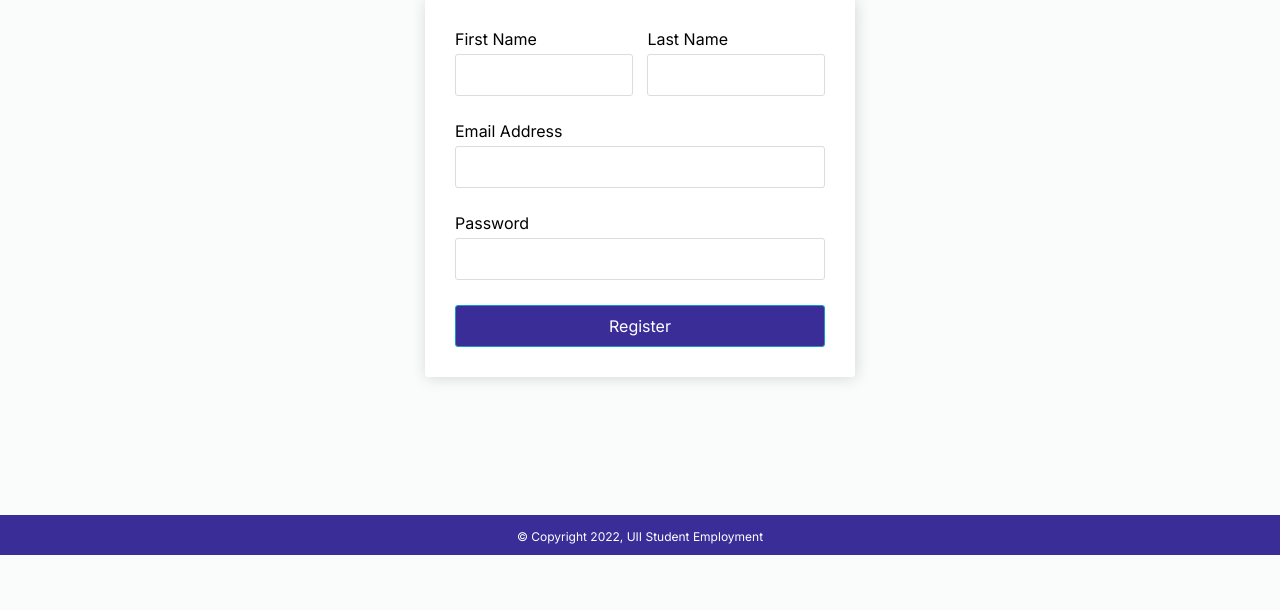
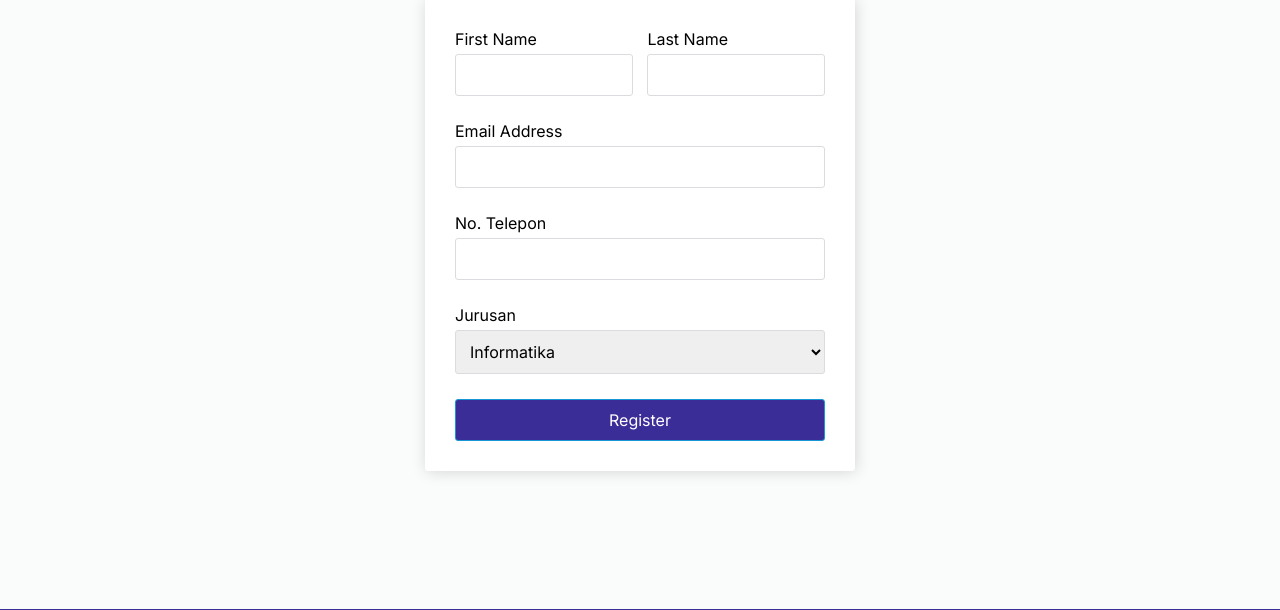
Before and after one commit to ilham-2001/unisi_pt, a PHP site: page /unisiRegister.php in a window 1280 px wide. Shown: the part 183-793 px from the top of the page. Before the commit the page ends 738 px from the top, so only its background shows below. Run offline with PHP 8.4, Linux system fonts and the light colour scheme.

Commit message:
add regist be

```diff
--- a/Conf/config.php
+++ b/Conf/config.php
@@ -1,7 +1,7 @@
 <?php
     define('DB_HOST', 'localhost');
-    define('DB_USERNAME', 'ilham');
-    define('DB_PASSWORD', 'ilham2001#');
+    define('DB_USERNAME', 'root');
+    define('DB_PASSWORD', '');
     define('DB_DATABASE_NAME', 'unisi_pt');
 
 ?>
--- a/Controller/Api/api.php
+++ b/Controller/Api/api.php
@@ -10,7 +10,8 @@
         {
             // get all dummy call for team data
 
-        } else if ('POST'){
+        }
+        else if ('POST'){
             // Do some post stuff
             loginHandler($_REQUEST);
         }
@@ -21,9 +22,23 @@
         {
             // get all dummy call for team data
 
-        } else if ('POST') {
+        }
+        else if ('POST') {
             // Do some post stuff
 
         }
     }
+    else if (URI == '/unisi_pt/unisiRegister')
+    {
+        if (METHOD == 'GET')
+        {
+            // get all dummy call for team data
+
+        }
+        else if ('POST') {
+            // Do some post stuff
+            registerAccount($_REQUEST);
+        }
+    }
+
 ?>
--- a/Controller/Api/handler.php
+++ b/Controller/Api/handler.php
@@ -23,4 +23,17 @@
 
         echo $sql->checkExistingAccount($email, $pswd);
     }
+
+    function registerAccount($req)
+    {
+        global $sql;
+        define('FULLNAME', "$req[fname] $req[lname]");
+        define('EMAIL', $req['email']);
+        define('NOTELEPON', $req['noTelepon']);
+        define('JURUSAN', $req['jurusan']);
+        define('NIM', explode('@', EMAIL)[0]);
+
+        echo json_encode($sql->insertAccount(FULLNAME, EMAIL, NOTELEPON, JURUSAN, NIM));
+
+    }
 ?>
--- a/Model/connect.php
+++ b/Model/connect.php
@@ -27,6 +27,16 @@
             return $this->conn->query("SELECT nim FROM `mahasiswa` WHERE email='$email' AND nim='$pswd'")->num_rows;
         }
 
+        public function insertAccount($name, $email, $telepon, $jurusan, $nim)
+        {
+            try {
+                 return $this->conn->query("INSERT INTO mahasiswa (`nama_mahasiswa`, `email`, `no_telepon`, `jurusan`, `nim`)
+                VALUES ('$name', '$email', '$telepon', '$jurusan', '$nim')");
+            } catch (mysqli_sql_exception $e) {
+                return 0;
+            }
+        }
+
         /**
          * Close connection to Sql server when pagi is closed
          *
--- a/unisiRegister.php
+++ b/unisiRegister.php
@@ -1,3 +1,7 @@
+<?php
+  require_once 'Conf/bootstrap.php';
+?>
+
 <!DOCTYPE html>
 <html lang="en">
   <head>
@@ -33,31 +37,62 @@
 
     <div class="wrapper">
       <div class="form_container">
-        <form name="form">
+        <form name="form" method="POST">
           <div class="form_wrap fullname">
             <div class="form_item">
               <label>First Name</label>
-              <input class="input" type="text" />
+              <input class="input" name="fname" type="text" />
               <div class="error" id="fname"></div>
             </div>
             <div class="form_item">
               <label>Last Name</label>
-              <input class="input" type="text" />
+              <input class="input" name="lname"  type="text" />
               <div class="error" id="lname"></div>
             </div>
           </div>
           <div class="form_wrap">
             <div class="form_item">
               <label>Email Address</label>
-              <input class="input" type="text" />
+              <input class="input" name="email"  type="text" />
               <div class="error" id="email"></div>
             </div>
           </div>
           <div class="form_wrap">
             <div class="form_item">
-              <label>Password</label>
-              <input class="input password" type="password" />
-              <div class="error" id="phone"></div>
+              <label>No. Telepon</label>
+              <input class="input" name="noTelepon"  type="text" />
+              <div class="error" id="noTelepon"></div>
+            </div>
+          </div>
+          <div class="form_wrap">
+            <div class="form_item">
+              <label>Jurusan</label>
+              <select class="input" name="jurusan" type="text" />
+                <option value="Informatika">Informatika</option>
+                <option value="Teknik Industri">Teknik Industri</option>
+                <option value="Teknik Mesin">Teknik Mesin</option>
+                <option value="Teknik Kimia">Teknik Kimia</option>
+                <option value="Teknik Elektro">Teknik Elektro</option>
+                <option value="Rekayasa Tekstil">Rekayasa Tekstil</option>
+                <option value="Akuntansi">Akuntansi</option>
+                <option value="Arsitektur">Arsitektur</option>
+                <option value="Ekonomi Islam">Ekonomi Islam</option>
+                <option value="Ekonomi Pembangunan">Ekonomi Pembangunan</option>
+                <option value="Farmasi">Farmasi</option>
+                <option value="Hubungan Internasional">Hubungan Internasional</option>
+                <option value="Hukum Keluarga">Hukum Keluarga</option>
+                <option value="Hukum<">Hukum</option>
+                <option value="Hukum Bisnis">Hukum Bisnis</option>
+                <option value="Ilmu Komunikasi">Ilmu Komunikasi</option>
+                <option value="Kedokteran">Kedokteran</option>
+                <option value="Manajemen">Manajemen</option>
+                <option value="Pendidikan Agama Islam">Pendidikan Agama Islam</option>
+                <option value="Pendidikan Bahasa Inggris">Pendidikan Bahasa Inggris</option>
+                <option value="Pendidikan Kimia">Pendidikan Kimia</option>
+                <option value="Psikologi">Psikologi</option>
+                <option value="Kimia">Kimia</option>
+                <option value="Statistika">Statistika</option>
+              </select>
             </div>
           </div>
 
```
